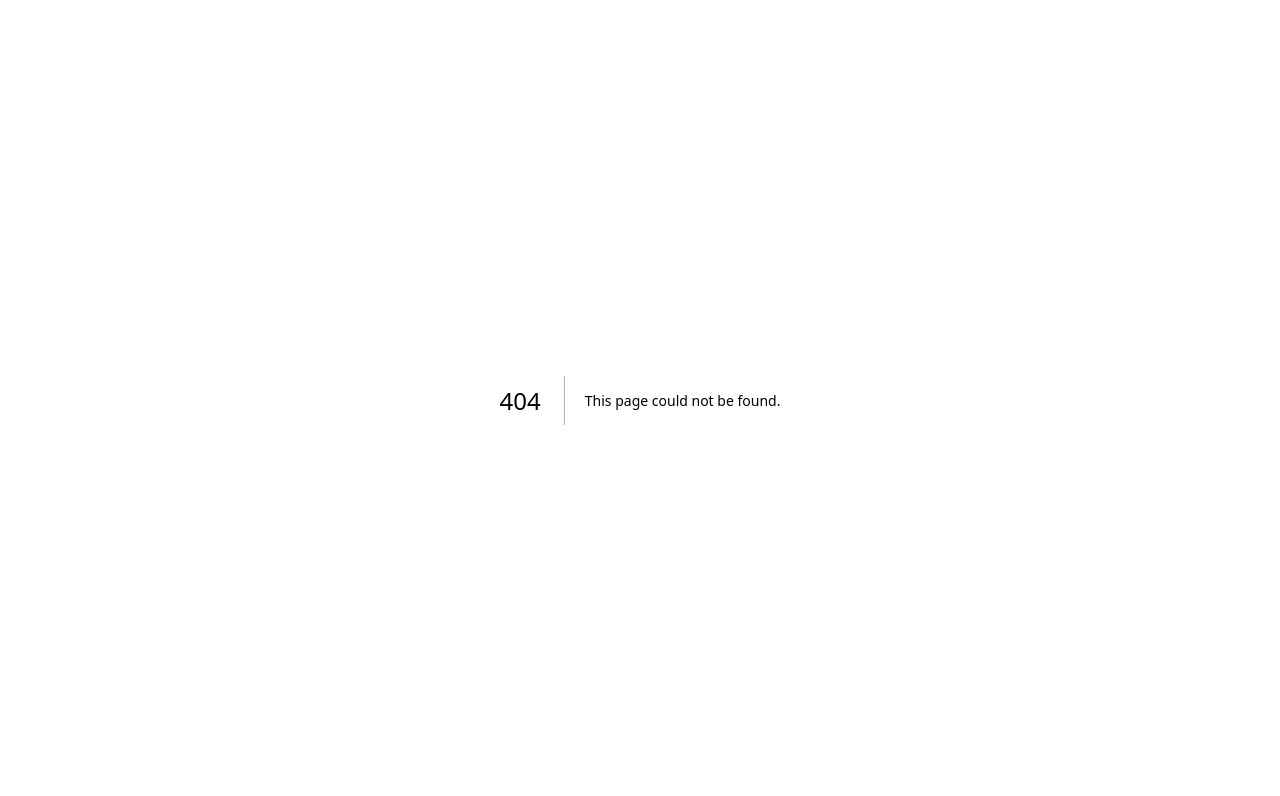
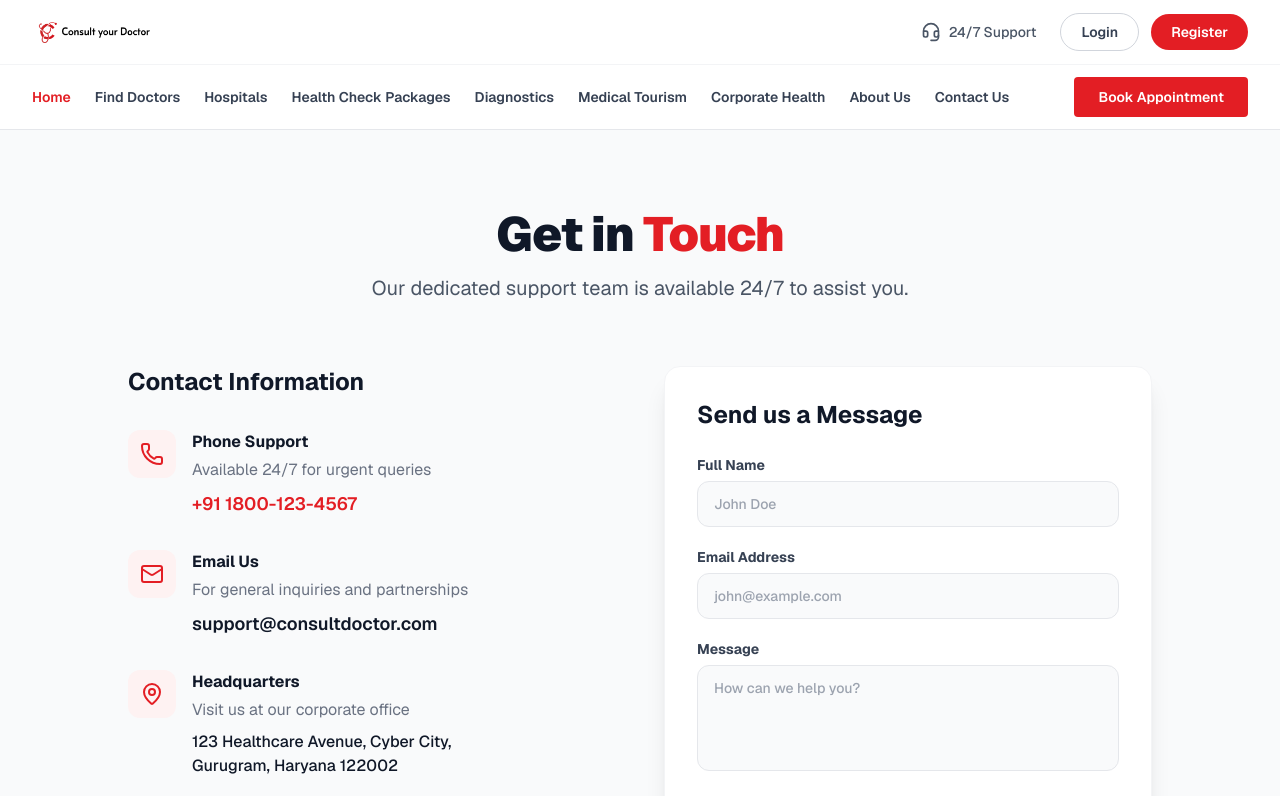
Before and after one commit to Zebrold/consult-your-doctor, a Next.js app: page /contact in a window 1280 px wide. Before the commit this address had no page. Shown: the top 796 px of the page. Built offline with nearby package versions, Linux system fonts and the light colour scheme; no server answers.

Commit message:
feat: created the about & contact us page

```diff
--- /dev/null
+++ b/app/about/page.tsx
@@ -0,0 +1,67 @@
+import { Header } from '@/components/Header'
+import { Building2, Heart, Users, Target } from 'lucide-react'
+
+export const metadata = {
+  title: 'About Us - Consult Your Doctor',
+}
+
+export default function AboutPage() {
+  return (
+    <div className="min-h-screen bg-gray-50 flex flex-col font-sans">
+      <Header />
+
+      <main className="flex-1 max-w-[1440px] w-full mx-auto px-4 md:px-8 py-12 md:py-20">
+        <div className="max-w-4xl mx-auto text-center space-y-6">
+          <h1 className="text-4xl md:text-5xl font-black text-gray-900 tracking-tight">
+            About <span className="text-[#E31E24]">Consult Your Doctor</span>
+          </h1>
+          <p className="text-xl text-gray-600 leading-relaxed">
+            We are India's premier healthcare concierge platform, dedicated to making quality healthcare accessible, transparent, and seamless for everyone.
+          </p>
+        </div>
+
+        <div className="grid md:grid-cols-2 gap-12 mt-20 max-w-5xl mx-auto">
+          <div className="space-y-6">
+            <div className="w-12 h-12 bg-red-50 rounded-2xl flex items-center justify-center">
+              <Target className="w-6 h-6 text-[#E31E24]" />
+            </div>
+            <h2 className="text-2xl font-bold text-gray-900">Our Mission</h2>
+            <p className="text-gray-600 leading-relaxed">
+              To bridge the gap between patients and top-tier healthcare providers through technology and personalized executive support. We believe that finding the right doctor shouldn't be a struggle.
+            </p>
+          </div>
+          <div className="space-y-6">
+            <div className="w-12 h-12 bg-blue-50 rounded-2xl flex items-center justify-center">
+              <Heart className="w-6 h-6 text-blue-600" />
+            </div>
+            <h2 className="text-2xl font-bold text-gray-900">Our Vision</h2>
+            <p className="text-gray-600 leading-relaxed">
+              To be the most trusted healthcare companion for every family, ensuring that no one has to navigate complex medical systems alone.
+            </p>
+          </div>
+        </div>
+
+        <div className="mt-24 max-w-5xl mx-auto">
+          <h2 className="text-3xl font-bold text-center text-gray-900 mb-12">Why Choose Us?</h2>
+          <div className="grid sm:grid-cols-2 md:grid-cols-3 gap-8">
+            <div className="bg-white p-6 rounded-2xl border border-gray-100 shadow-sm text-center">
+              <Building2 className="w-8 h-8 text-[#E31E24] mx-auto mb-4" />
+              <h3 className="font-bold text-gray-900 mb-2">NABH Hospitals</h3>
+              <p className="text-sm text-gray-500">Partnered with only the highest accredited medical facilities.</p>
+            </div>
+            <div className="bg-white p-6 rounded-2xl border border-gray-100 shadow-sm text-center">
+              <Users className="w-8 h-8 text-[#E31E24] mx-auto mb-4" />
+              <h3 className="font-bold text-gray-900 mb-2">Verified Specialists</h3>
+              <p className="text-sm text-gray-500">Access to a curated network of top-rated doctors.</p>
+            </div>
+            <div className="bg-white p-6 rounded-2xl border border-gray-100 shadow-sm text-center">
+              <Heart className="w-8 h-8 text-[#E31E24] mx-auto mb-4" />
+              <h3 className="font-bold text-gray-900 mb-2">24/7 Support</h3>
+              <p className="text-sm text-gray-500">Dedicated executives to guide you every step of the way.</p>
+            </div>
+          </div>
+        </div>
+      </main>
+    </div>
+  )
+}
--- /dev/null
+++ b/app/contact/page.tsx
@@ -0,0 +1,105 @@
+import { Header } from '@/components/Header'
+import { Mail, MapPin, Phone } from 'lucide-react'
+
+export const metadata = {
+  title: 'Contact Us - Consult Your Doctor',
+}
+
+export default function ContactPage() {
+  return (
+    <div className="min-h-screen bg-gray-50 flex flex-col font-sans">
+      <Header />
+
+      <main className="flex-1 max-w-[1440px] w-full mx-auto px-4 md:px-8 py-12 md:py-20">
+        <div className="max-w-4xl mx-auto text-center space-y-4 mb-16">
+          <h1 className="text-4xl md:text-5xl font-black text-gray-900 tracking-tight">
+            Get in <span className="text-[#E31E24]">Touch</span>
+          </h1>
+          <p className="text-xl text-gray-600">
+            Our dedicated support team is available 24/7 to assist you.
+          </p>
+        </div>
+
+        <div className="grid md:grid-cols-2 gap-12 max-w-5xl mx-auto">
+          {/* Contact Information */}
+          <div className="space-y-8">
+            <h2 className="text-2xl font-bold text-gray-900">Contact Information</h2>
+
+            <div className="flex items-start gap-4">
+              <div className="w-12 h-12 bg-red-50 rounded-xl flex items-center justify-center shrink-0">
+                <Phone className="w-6 h-6 text-[#E31E24]" />
+              </div>
+              <div>
+                <h3 className="font-bold text-gray-900">Phone Support</h3>
+                <p className="text-gray-500 mt-1">Available 24/7 for urgent queries</p>
+                <p className="text-lg font-semibold text-[#E31E24] mt-2">+91 1800-123-4567</p>
+              </div>
+            </div>
+
+            <div className="flex items-start gap-4">
+              <div className="w-12 h-12 bg-red-50 rounded-xl flex items-center justify-center shrink-0">
+                <Mail className="w-6 h-6 text-[#E31E24]" />
+              </div>
+              <div>
+                <h3 className="font-bold text-gray-900">Email Us</h3>
+                <p className="text-gray-500 mt-1">For general inquiries and partnerships</p>
+                <p className="text-lg font-semibold text-gray-900 mt-2">support@consultdoctor.com</p>
+              </div>
+            </div>
+
+            <div className="flex items-start gap-4">
+              <div className="w-12 h-12 bg-red-50 rounded-xl flex items-center justify-center shrink-0">
+                <MapPin className="w-6 h-6 text-[#E31E24]" />
+              </div>
+              <div>
+                <h3 className="font-bold text-gray-900">Headquarters</h3>
+                <p className="text-gray-500 mt-1">Visit us at our corporate office</p>
+                <p className="text-md font-medium text-gray-900 mt-2">
+                  123 Healthcare Avenue, Cyber City,<br />
+                  Gurugram, Haryana 122002
+                </p>
+              </div>
+            </div>
+          </div>
+
+          {/* Contact Form */}
+          <div className="bg-white p-8 rounded-2xl border border-gray-100 shadow-xl">
+            <h2 className="text-2xl font-bold text-gray-900 mb-6">Send us a Message</h2>
+            <form className="space-y-5">
+              <div>
+                <label className="block text-sm font-bold text-gray-700 mb-1.5">Full Name</label>
+                <input
+                  type="text"
+                  className="w-full px-4 py-3 border border-gray-200 rounded-xl text-sm font-medium outline-none focus:border-[#E31E24] focus:ring-1 focus:ring-[#E31E24] bg-gray-50 focus:bg-white text-gray-900 transition-all"
+                  placeholder="John Doe"
+                />
+              </div>
+              <div>
+                <label className="block text-sm font-bold text-gray-700 mb-1.5">Email Address</label>
+                <input
+                  type="email"
+                  className="w-full px-4 py-3 border border-gray-200 rounded-xl text-sm font-medium outline-none focus:border-[#E31E24] focus:ring-1 focus:ring-[#E31E24] bg-gray-50 focus:bg-white text-gray-900 transition-all"
+                  placeholder="john@example.com"
+                />
+              </div>
+              <div>
+                <label className="block text-sm font-bold text-gray-700 mb-1.5">Message</label>
+                <textarea
+                  rows={4}
+                  className="w-full px-4 py-3 border border-gray-200 rounded-xl text-sm font-medium outline-none focus:border-[#E31E24] focus:ring-1 focus:ring-[#E31E24] bg-gray-50 focus:bg-white text-gray-900 transition-all resize-none"
+                  placeholder="How can we help you?"
+                ></textarea>
+              </div>
+              <button
+                type="button"
+                className="w-full py-3 bg-[#E31E24] text-white font-bold rounded-xl hover:bg-red-700 transition-colors"
+              >
+                Send Message
+              </button>
+            </form>
+          </div>
+        </div>
+      </main>
+    </div>
+  )
+}
```
